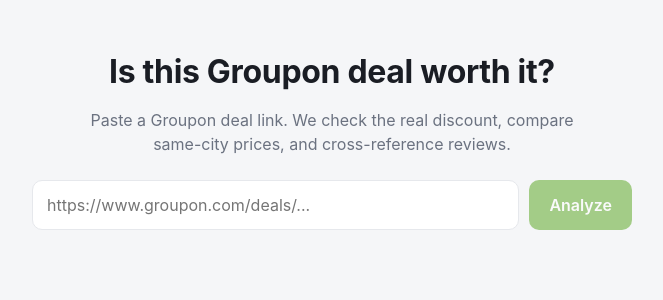
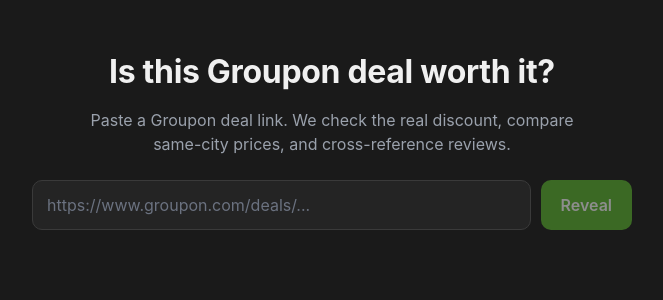
Before and after one commit to darren890311/groupon-deal-optimizer, a Vue app in the folder web/: page / in a window 1280 px wide. Shown: the top 300 px of the page, without its empty margins (308-971 px from the left). Built offline with nearby package versions, Linux system fonts and the light colour scheme; no server answers.

Commit message:
feat(ui): dark theme (LeetCode-style); rename CTA to Reveal/Revealing

```diff
--- a/web/src/App.vue
+++ b/web/src/App.vue
@@ -40,7 +40,7 @@
           :disabled="loading"
         />
         <button type="submit" :disabled="loading || !url">
-          {{ loading ? 'Analyzing…' : 'Analyze' }}
+          {{ loading ? 'Revealing…' : 'Reveal' }}
         </button>
       </form>
       <p v-if="loading" class="hint">Analyzing the deal and finding similar deals — usually ~10s (instant if recently analyzed).</p>
--- a/web/src/components/VerdictBanner.vue
+++ b/web/src/components/VerdictBanner.vue
@@ -99,8 +99,8 @@
   font-weight: 600;
   padding: 6px 12px;
   border-radius: 999px;
-  background: #fff;
-  border: 1px solid var(--line);
+  background: rgba(255, 255, 255, 0.06);
+  border: 1px solid rgba(255, 255, 255, 0.12);
 }
 .dot { width: 8px; height: 8px; border-radius: 50%; }
 .badge.ok .dot   { background: var(--ok-fg); }
--- a/web/src/style.css
+++ b/web/src/style.css
@@ -1,14 +1,14 @@
 :root {
-  --bg: #f5f6f8;
-  --card: #ffffff;
-  --ink: #1a1d24;
-  --muted: #6b7280;
-  --line: #e6e8ec;
-  --brand: #53a318; /* Groupon green */
+  --bg: #1a1a1a;       /* page background — LeetCode-style dark */
+  --card: #2a2a2a;     /* cards — one step lighter than the page for contrast */
+  --ink: #f0f0f0;      /* primary text — near white */
+  --muted: #9aa1ac;    /* secondary text */
+  --line: #3a3a3a;     /* borders */
+  --brand: #5cb82e;    /* green CTA */
 
-  --ok-bg: #e7f6ec;   --ok-fg: #137a3a;   --ok-line: #b6e3c4;
-  --warn-bg: #fef4e2; --warn-fg: #9a6700; --warn-line: #f3dca6;
-  --bad-bg: #fdeaea;  --bad-fg: #b42318;  --bad-line: #f3c0bb;
+  --ok-bg: #16331f;   --ok-fg: #5ed27e;   --ok-line: #245035;
+  --warn-bg: #382d0c; --warn-fg: #f3c44d; --warn-line: #564513;
+  --bad-bg: #3a1c1c;  --bad-fg: #f08080;  --bad-line: #5a2c2c;
 
   font-family: -apple-system, BlinkMacSystemFont, "Segoe UI", Roboto, Helvetica, Arial, sans-serif;
   color: var(--ink);
@@ -47,10 +47,11 @@
   border: 1px solid var(--line);
   border-radius: 10px;
   padding: 12px 14px;
-  background: #fff;
+  background: #242424;
   color: var(--ink);
   outline: none;
 }
+input::placeholder { color: #6b7280; }
 input:focus { border-color: var(--brand); }
 
 .card {
```
